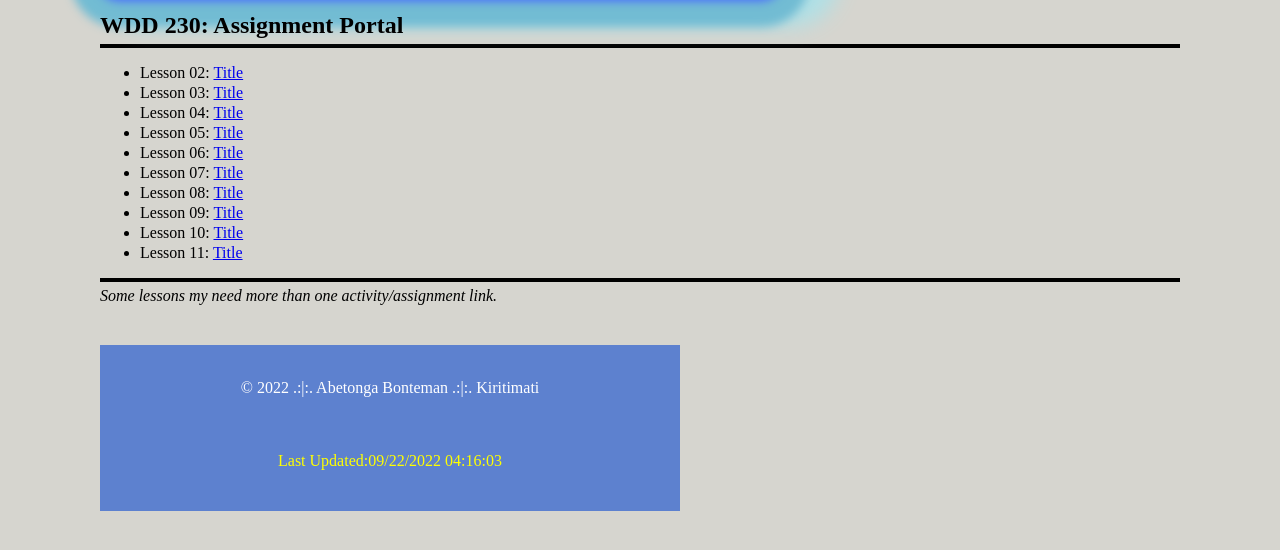
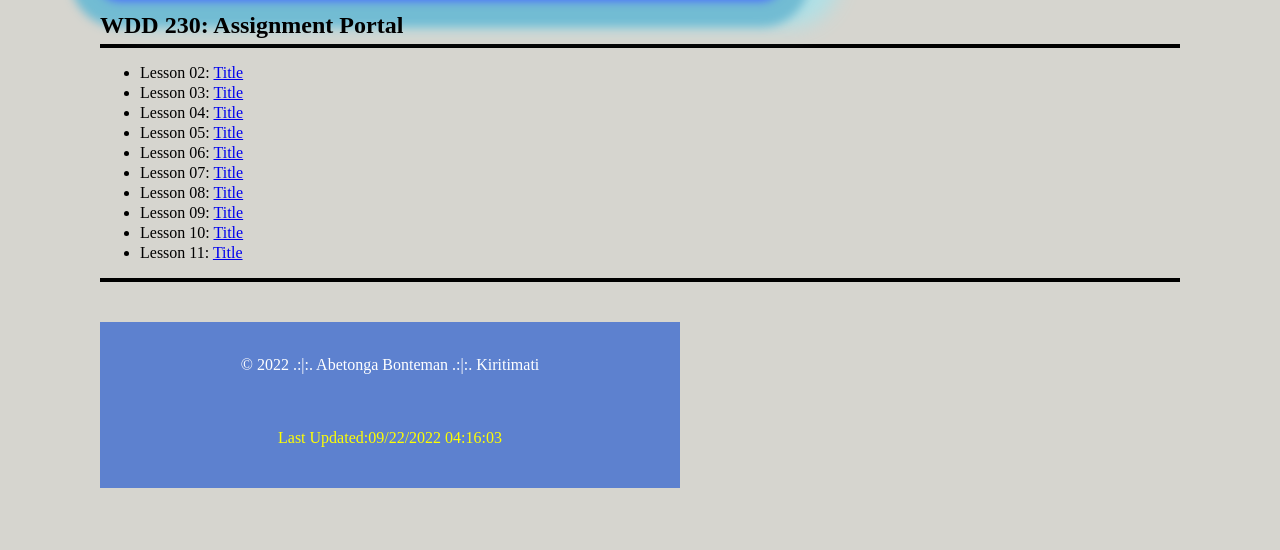
Before and after one commit to abonteman/wdd230, a plain HTML site: page index.html in a window 1280 px wide. Shown: the part 244-794 px from the top of the page. Drawn offline with Linux system fonts and the light colour scheme.

Commit message:
some lessons changes

```diff
--- a/index.html
+++ b/index.html
@@ -35,7 +35,7 @@
             <li>Lesson 11: <a href="#">Title</a></li>
         </ul>
         <hr />
-        <p class="footer"><i>Some lessons my need more than one activity/assignment link.</i></p>
+        <!-- <p class="footer"><i>Some lessons my need more than one activity/assignment link.</i></p> -->
     </main>
     <footer>
         <br/>
```
